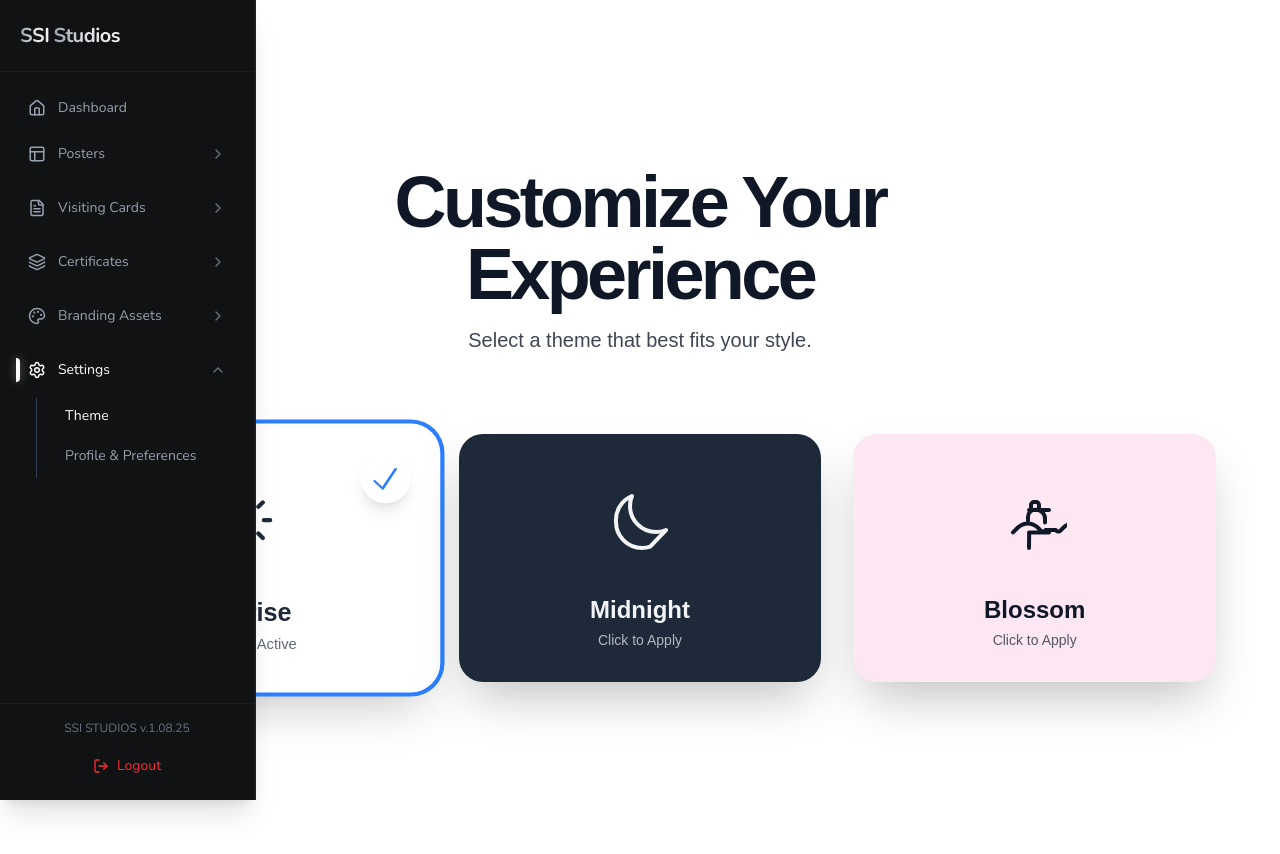
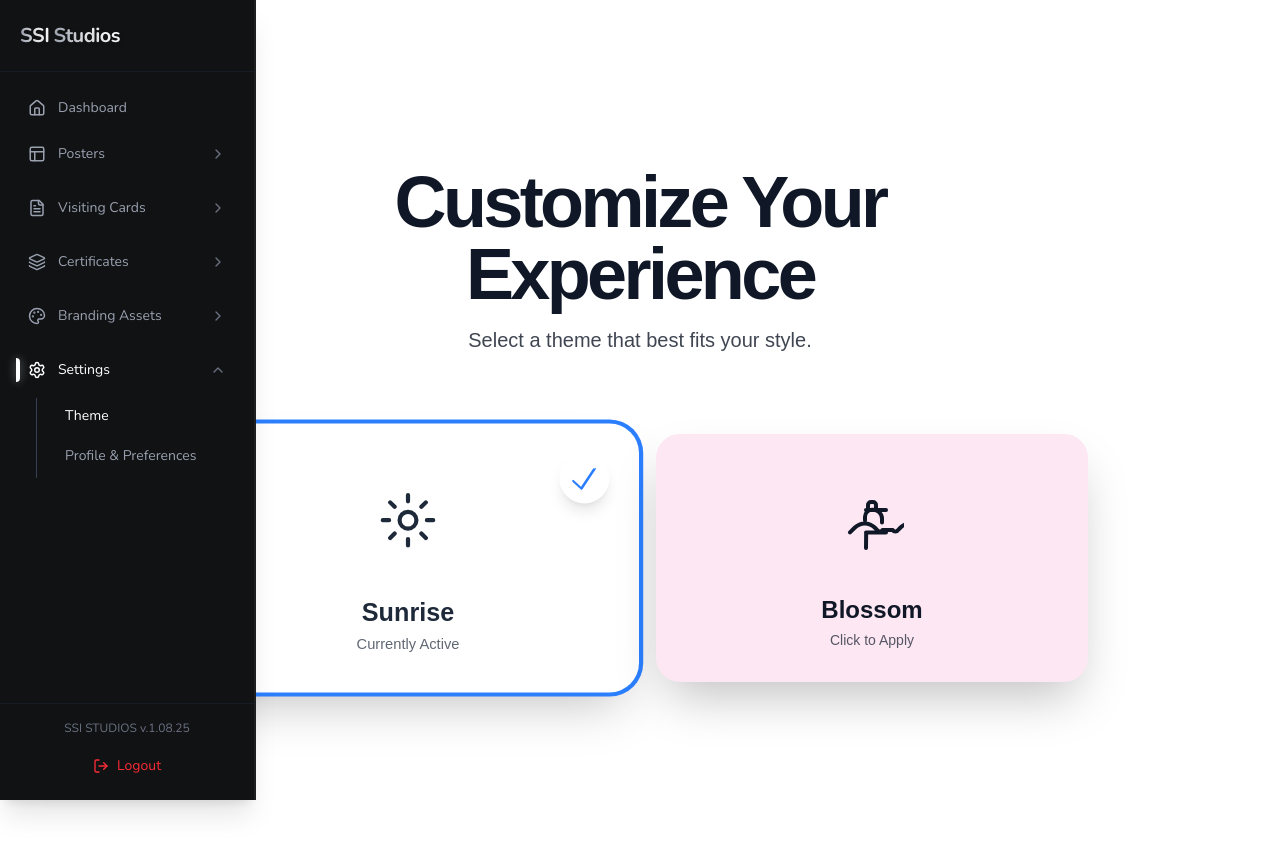
Before and after one commit to steeltroops-ai/ssistudios, a Next.js app: page /theme in a window 1280 px wide. Shown: the top 854 px of the page. Built offline with nearby package versions, Linux system fonts and the light colour scheme; sample sign-in values are in the browser's storage.

Commit message:
Update page.tsx

```diff
--- a/app/theme/page.tsx
+++ b/app/theme/page.tsx
@@ -8,12 +8,6 @@
 const SunIcon = () => (
   <svg xmlns="http://www.w3.org/2000/svg" fill="none" viewBox="0 0 24 24" strokeWidth={1.5} stroke="currentColor" className="w-16 h-16">
     <path strokeLinecap="round" strokeLinejoin="round" d="M12 3v2.25m6.364.386l-1.591 1.591M21 12h-2.25m-.386 6.364l-1.591-1.591M12 21v-2.25m-6.364-.386l1.591-1.591M3 12h2.25m.386-6.364l1.591 1.591M15 12a3 3 0 11-6 0 3 3 0 016 0z" />
-  </svg>
-);
-
-const MoonIcon = () => (
-  <svg xmlns="http://www.w3.org/2000/svg" fill="none" viewBox="0 0 24 24" strokeWidth={1.5} stroke="currentColor" className="w-16 h-16">
-    <path strokeLinecap="round" strokeLinejoin="round" d="M21.752 15.002A9.718 9.718 0 0118 15.75c-5.385 0-9.75-4.365-9.75-9.75 0-1.33.266-2.597.748-3.752A9.753 9.753 0 003 12c0 5.385 4.365 9.75 9.75 9.75c1.07 0 2.105-.183 3.07-.518z" />
   </svg>
 );
 
@@ -33,9 +27,9 @@
   const { theme, setTheme } = useTheme();
   const [applying, setApplying] = useState(false);
 
+  // Only light and flower themes
   const themes = [
     { name: "light", label: "Sunrise", icon: <SunIcon />, bgColor: "bg-white", textColor: "text-gray-800" },
-    { name: "dark", label: "Midnight", icon: <MoonIcon />, bgColor: "bg-gray-800", textColor: "text-gray-100" },
     { name: "flower", label: "Blossom", icon: <FlowerIcon />, bgColor: "bg-pink-100", textColor: "text-gray-900" },
   ];
 
@@ -68,7 +62,7 @@
       </div>
 
       {/* Theme Cards */}
-      <div className="grid grid-cols-1 md:grid-cols-3 gap-8 w-full max-w-6xl py-12">
+      <div className="grid grid-cols-1 md:grid-cols-2 gap-8 w-full max-w-4xl py-12">
         {themes.map((t) => (
           <motion.div
             key={t.name}
```
